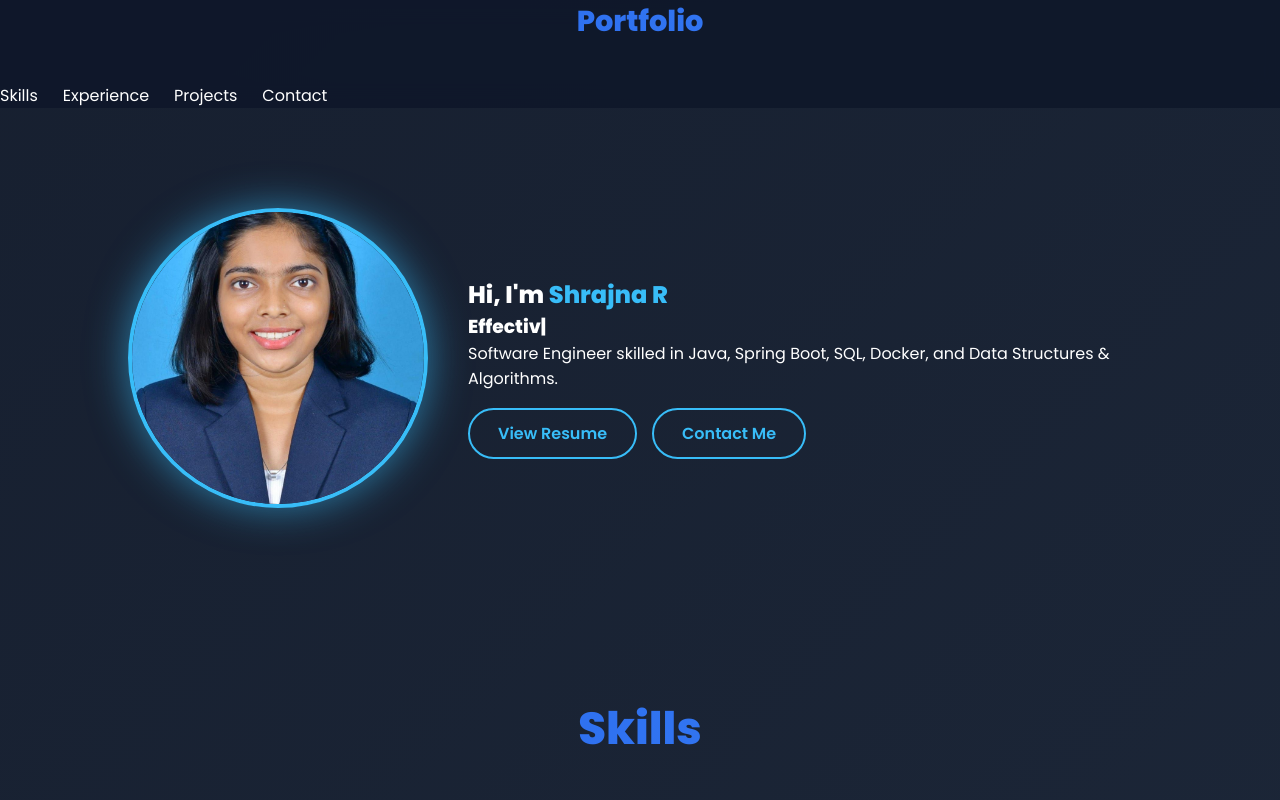
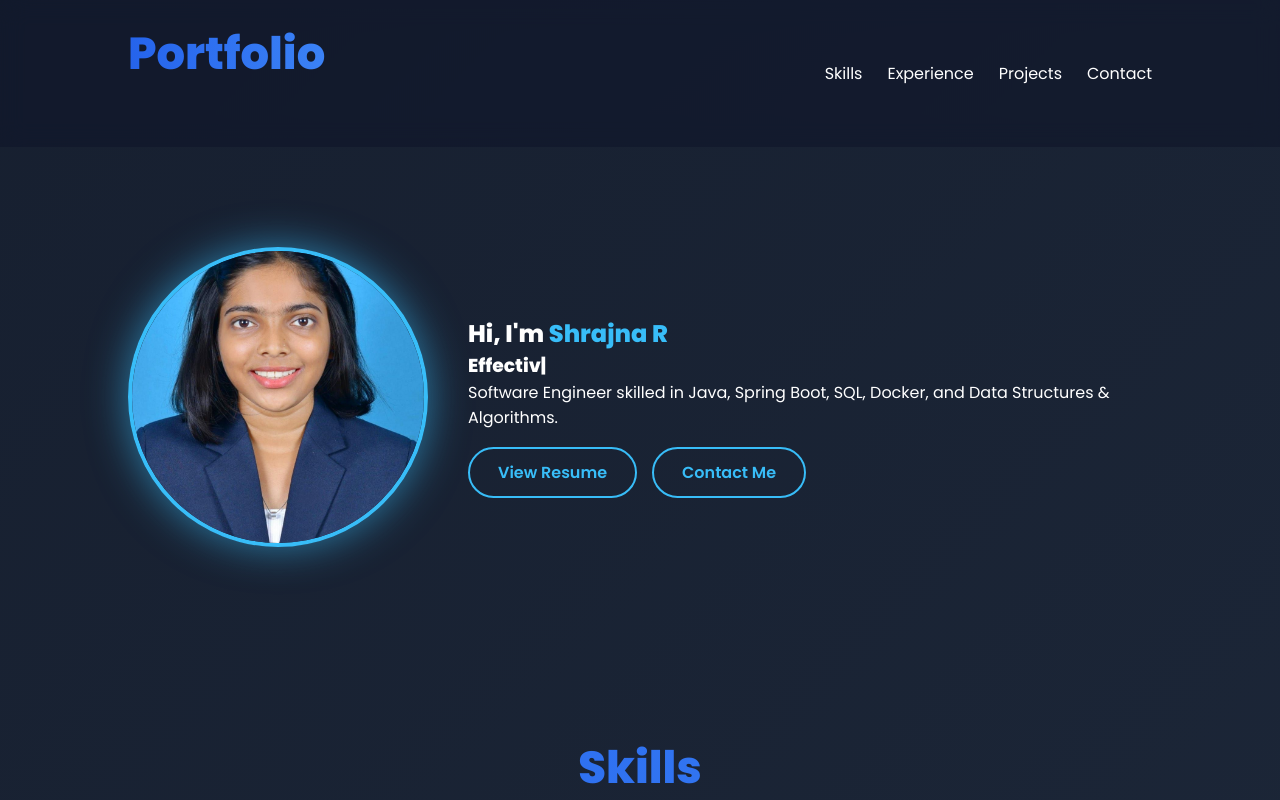
Before and after one commit to ShrajnaR/shrajna-portfolio, a React (Create React App) app: page / in a window 1280 px wide. Shown: the top 800 px of the page. Built offline with nearby package versions, Linux system fonts and the light colour scheme.

Commit message:
Changes made

```diff
--- a/src/components/Navbar.js
+++ b/src/components/Navbar.js
@@ -5,9 +5,10 @@ const Navbar = () => {
 
   return (
     <>
-      <nav className="navbar">
-        <h2 className="logo">Portfolio</h2>
+      <nav style={navStyle}>
+        <h2 style={{ color: "#38bdf8" }}>Portfolio</h2>
 
+        {/* Desktop links */}
         <div className="nav-links-desktop">
           <a href="#skills">Skills</a>
           <a href="#experience">Experience</a>
@@ -15,15 +16,16 @@ const Navbar = () => {
           <a href="#contact">Contact</a>
         </div>
 
+        {/* Mobile menu icon */}
         <div className="menu-icon" onClick={() => setOpen(true)}>
           ☰
         </div>
       </nav>
 
-      {/* BLUR OVERLAY */}
+      {/* Overlay */}
       {open && <div className="menu-overlay" onClick={() => setOpen(false)} />}
 
-      {/* MOBILE MENU */}
+      {/* Mobile side menu */}
       <div className={`mobile-menu ${open ? "active" : ""}`}>
         <span className="close-icon" onClick={() => setOpen(false)}>✕</span>
 
@@ -36,4 +38,16 @@ const Navbar = () => {
   );
 };
 
+const navStyle = {
+  display: "flex",
+  justifyContent: "space-between",
+  alignItems: "center",
+  padding: "20px 10%",
+  position: "sticky",
+  top: 0,
+  backdropFilter: "blur(12px)",
+  background: "rgba(15,23,42,0.6)",
+  zIndex: 1000,
+};
+
 export default Navbar;
```
